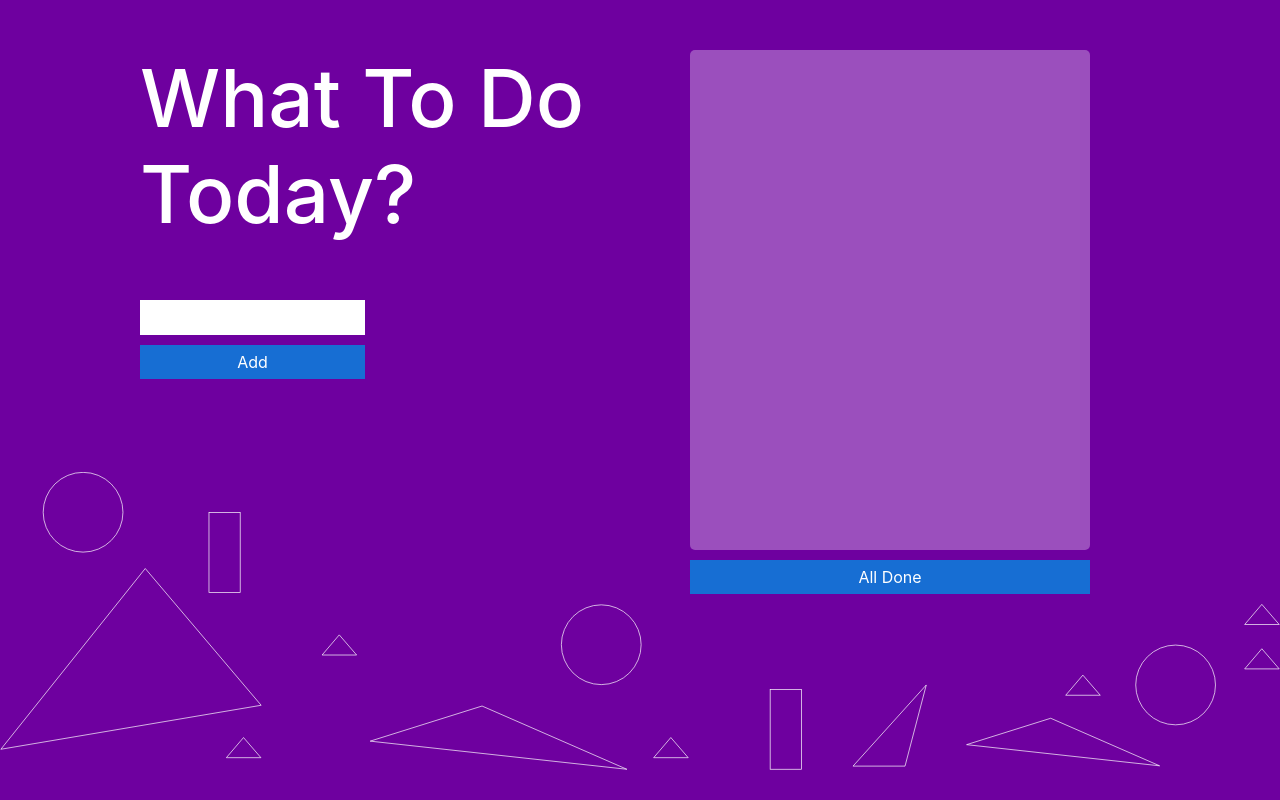
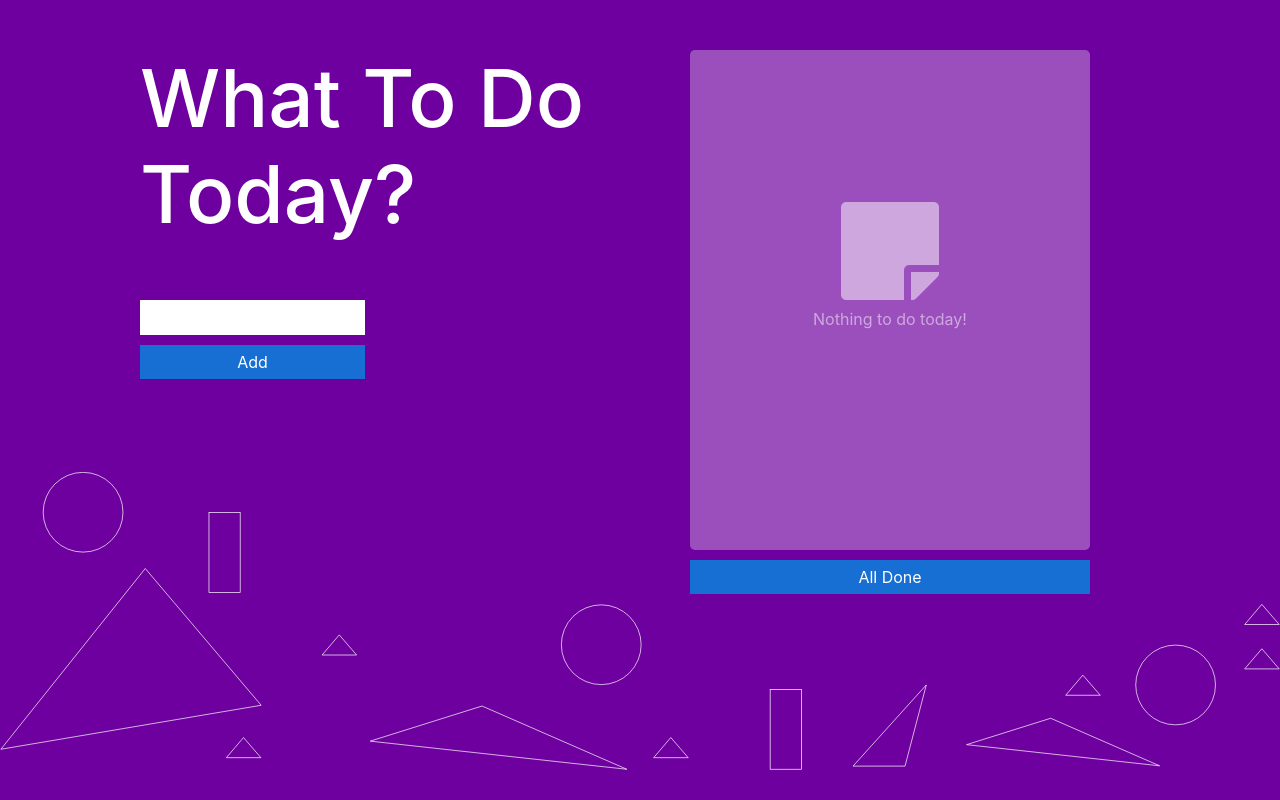
Before and after one commit to joannapuno/fancy-todo, a plain HTML site: page index.html in a window 1280 px wide. Drawn offline with nearby package versions, Linux system fonts and the light colour scheme.

Commit message:
designed

```diff
--- a/index.html
+++ b/index.html
@@ -6,6 +6,7 @@
     <meta http-equiv="X-UA-Compatible" content="ie=edge">
     <title>Document</title>
     <link rel="stylesheet" href="https://stackpath.bootstrapcdn.com/bootstrap/4.1.3/css/bootstrap.min.css" integrity="sha384-MCw98/SFnGE8fJT3GXwEOngsV7Zt27NXFoaoApmYm81iuXoPkFOJwJ8ERdknLPMO" crossorigin="anonymous">
+    <link rel="stylesheet" href="https://use.fontawesome.com/releases/v5.5.0/css/all.css" integrity="sha384-B4dIYHKNBt8Bc12p+WXckhzcICo0wtJAoU8YZTY5qE0Id1GSseTk6S+L3BlXeVIU" crossorigin="anonymous">
     <link rel="stylesheet" href="style.css">
 </head>
 <body>
@@ -28,6 +29,12 @@
 
             <div class="list-container">
                 <div class="list-content d-flex flex-column">
+                    <div class="no-note-container d-flex flex-column align-items-center">
+                        <div class="no-note-content d-flex flex-column align-items-center">
+                            <i class="fas fa-sticky-note fa-7x"></i>
+                            <span>Nothing to do today!</span>
+                        </div>
+                    </div>
                     <ul>
                         <li v-for="todo in todos">
                             <input type="checkbox" v-model="todo.done">
--- a/style.css
+++ b/style.css
@@ -44,10 +44,6 @@ h1 {
     position: absolute;
     bottom: 30px;
 }
-
-
-
-
 
 
 
@@ -111,3 +107,21 @@ h1 {
 .message-text {
     color: #fff;
 }
+
+
+/* No-Note */
+
+.no-note-container {
+    position: relative;
+}
+
+.no-note-content {
+    position: absolute;
+    top: 115px;
+}
+
+
+.no-note-content i, span {
+    color: #fff;
+    opacity: 0.5;
+}
```
